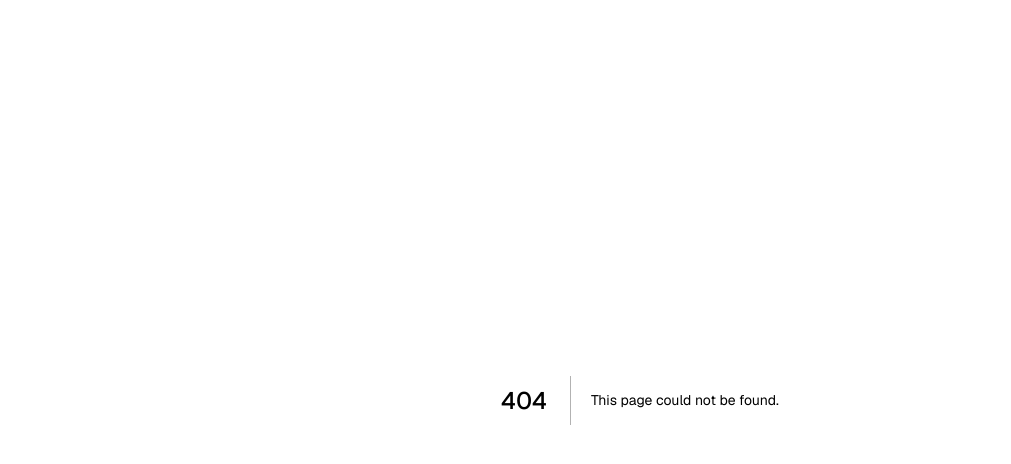
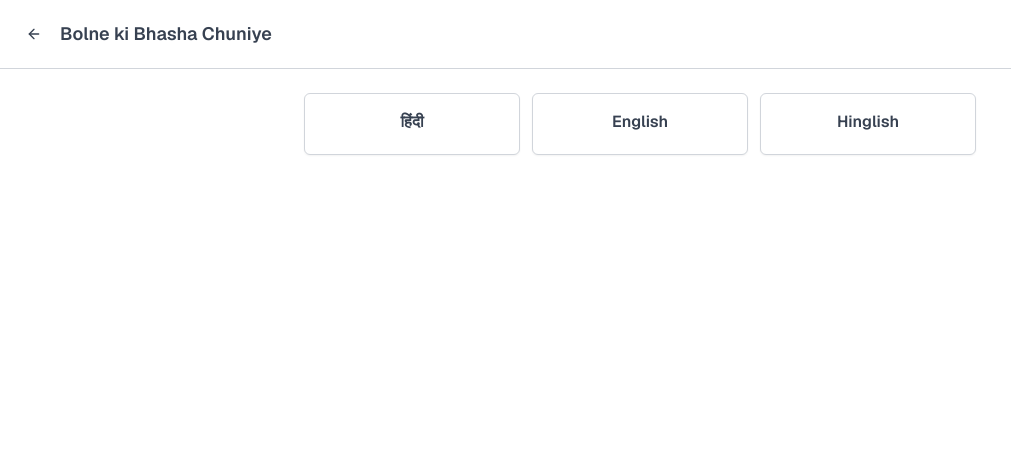
Before and after one commit to netcruxx-admin/chathub-tiptop-web, a Next.js app: page /select-language in a window 1280 px wide. Before the commit this address had no page. Shown: the top 464 px of the page, without its empty margins (0-1011 px from the left). Built offline with nearby package versions, Linux system fonts and the light colour scheme.

Commit message:
select-language page

```diff
--- a/package.json
+++ b/package.json
@@ -13,6 +13,7 @@
 		"class-variance-authority": "^0.7.1",
 		"clsx": "^2.1.1",
 		"formik": "^2.4.6",
+		"js-cookie": "^3.0.5",
 		"lucide-react": "^0.545.0",
 		"next": "15.5.5",
 		"next-intl": "^4.3.12",
@@ -26,6 +27,7 @@
 	"devDependencies": {
 		"@eslint/eslintrc": "^3",
 		"@tailwindcss/postcss": "^4",
+		"@types/js-cookie": "^3.0.6",
 		"@types/node": "^20",
 		"@types/react": "^19",
 		"@types/react-dom": "^19",
--- a/src/app/(auth)/layout.tsx
+++ b/src/app/(auth)/layout.tsx
@@ -106,7 +106,7 @@ export default function AuthLayout({
 											'w-2 h-2 rounded-full transition-all p-0',
 											index === currentImageIndex
 												? 'bg-primary w-6'
-												: 'bg-primary/30',
+												: 'bg-primary/30'
 										)}
 									/>
 								))}
@@ -191,16 +191,16 @@ export default function AuthLayout({
 									</span>
 								</div>
 							</Link>
+							<Link href='/select-language'>
 								<Button
 									variant='outline'
 									size='sm'
-								// onClick={onLanguageChange}
 									className='h-9 px-3 text-sm gap-1.5'
 								>
 									<Globe className='w-3.5 h-3.5' />
-								{/* <span className="font-medium">{languageCode}</span> */}
 									<span className='font-medium'>HE</span>
 								</Button>
+							</Link>
 						</div>
 					</div>
 					{children}
--- /dev/null
+++ b/src/app/select-language/page.tsx
@@ -0,0 +1,52 @@
+'use client'
+
+import { useState } from 'react'
+import { ArrowLeft } from 'lucide-react'
+import { Button } from '@/components/ui/button'
+import { languages } from '@/lib/utils/languages'
+import { useRouter } from 'next/navigation'
+import { useGetLocale, useSetLocale } from '@/lib/hooks/i18n'
+
+export default function LanguageSelection() {
+	const router = useRouter()
+	const locale = useGetLocale()
+	const setLocale = useSetLocale()
+	const [language, setLanguage] = useState(locale)
+
+	const changeLanguage = newLang => {
+		setLanguage(newLang)
+		setLocale(newLang)
+		router.back()
+	}
+
+	return (
+		<div className='min-h-screen bg-background flex flex-col'>
+			<div className='p-4 border-b flex items-center'>
+				<Button
+					variant='ghost'
+					size='icon'
+					className='mr-2'
+					onClick={() => router.back()}
+				>
+					<ArrowLeft className='w-5 h-5' />
+				</Button>
+				<h1 className='text-lg font-semibold'>Bolne ki Bhasha Chuniye</h1>
+			</div>
+
+			<div className='flex-1 p-6'>
+				<div className='grid grid-cols-3 gap-3 max-w-2xl mx-auto'>
+					{languages.map(lang => (
+						<Button
+							key={lang.code}
+							variant={language === lang.code ? 'default' : 'outline'}
+							onClick={() => changeLanguage(lang.code)}
+							className='h-auto py-4 px-3 flex flex-col items-center justify-center text-center'
+						>
+							<span className='text-base font-semibold mb-1'>{lang.name}</span>
+						</Button>
+					))}
+				</div>
+			</div>
+		</div>
+	)
+}
--- /dev/null
+++ b/src/lib/hooks/i18n.ts
@@ -0,0 +1,12 @@
+import Cookies from 'js-cookie'
+
+export const useGetLocale = () => {
+    const locale = Cookies.get('locale')
+    return locale
+}
+
+export const useSetLocale = () => {
+    return (value: string) => {
+        Cookies.set('locale', value)
+    }
+}
--- /dev/null
+++ b/src/lib/utils/languages.ts
@@ -0,0 +1,5 @@
+export const languages = [
+    { code: "hi", name: "हिंदी", displayCode: 'HI' },
+    { code: "en", name: "English", displayCode: 'EN' },
+    { code: "hi-Latn", name: "Hinglish", displayCode: 'HE' },
+]
```
Also changed, not shown: 1 other file (tests, documents, lock files or other folders). Lines whose indentation alone changed are shown as unchanged.
